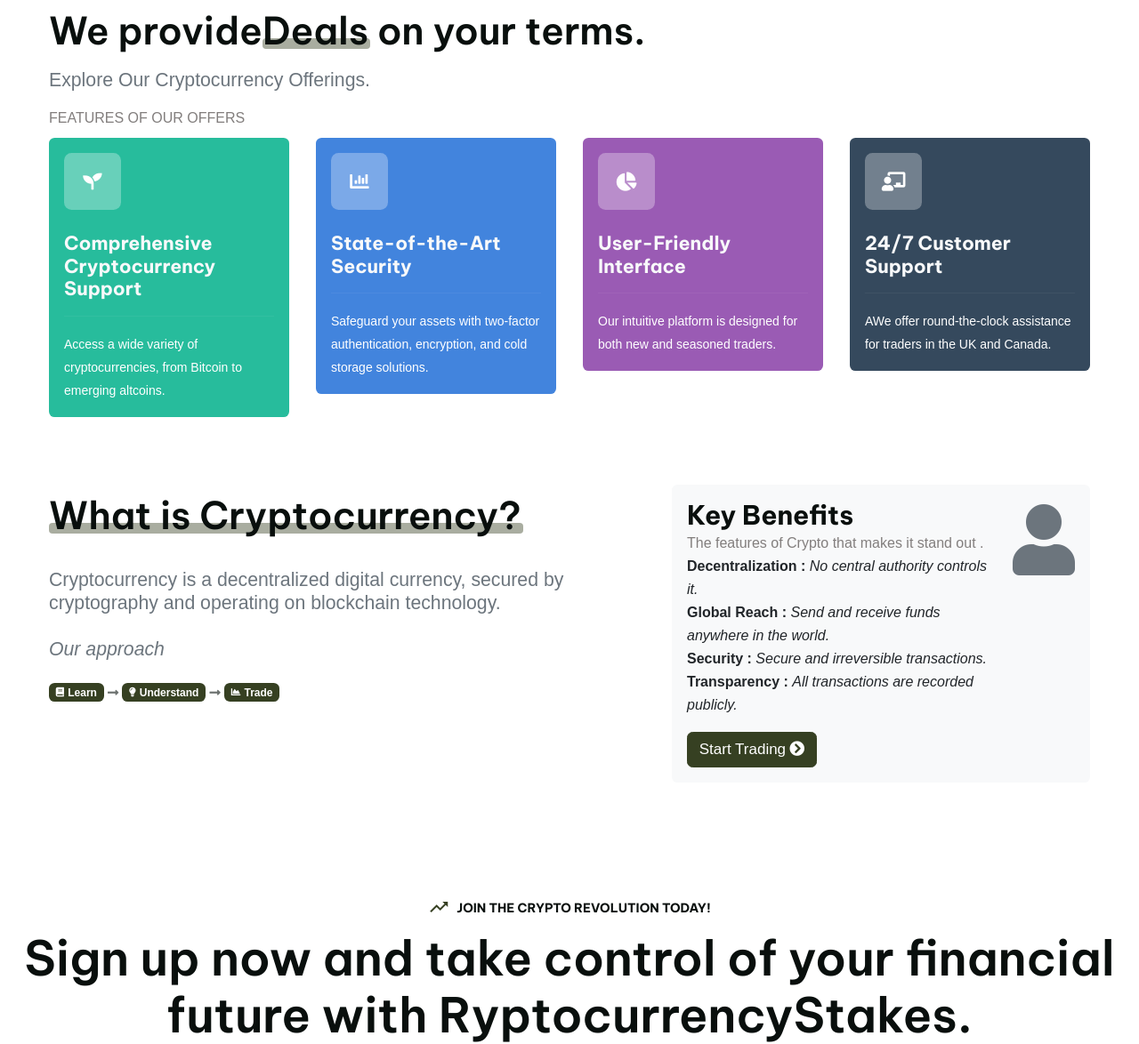
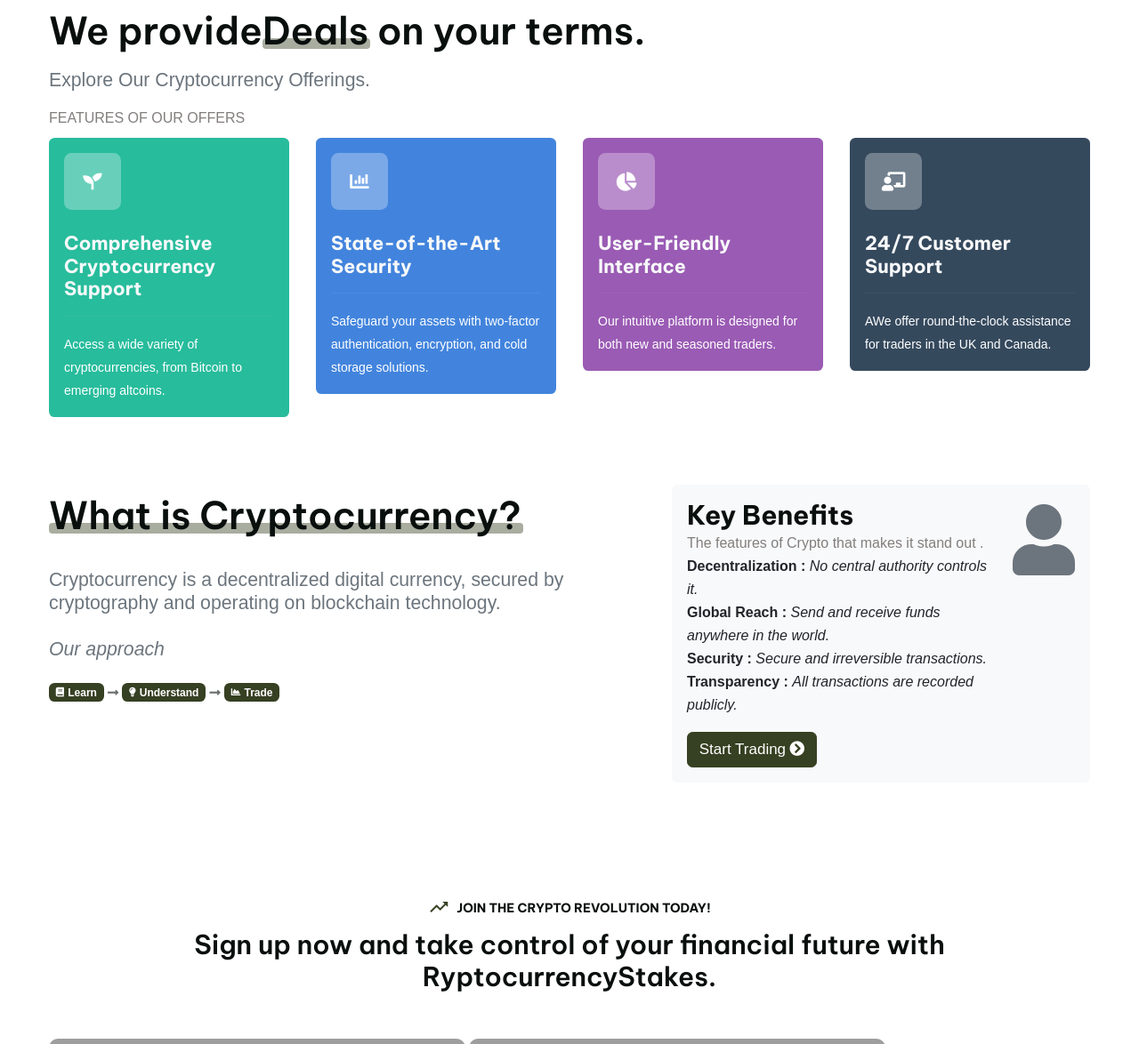
Before and after one commit to Code-Warlock/Rypto, a Django app: page /crypto/ in a window 1280 px wide. Shown: the part 2156-3330 px from the top of the page at 89% size. Run offline with Django 5.2, Linux system fonts and the light colour scheme; some libraries are stand-ins or nearby versions; some web fonts are replaced; grey boxes are pictures that could not be loaded.

Commit message:
Text reduction

```diff
--- a/mainapp/templates/mainapp/crypto.html
+++ b/mainapp/templates/mainapp/crypto.html
@@ -303,9 +303,9 @@
                       <div class="fxvibe-title-section text-center py-5">
                         <div class="sec-title m-0">
                           <h6 class="te-subtitle">Join the Crypto Revolution Today!</h6>
-                          <h2 class="te-title fxvibe-size-default">
+                          <h3 class="te-title fxvibe-size-default px-5">
                             Sign up now and take control of your financial future with RyptocurrencyStakes.
-                          </h2>
+                          </h3>
                         </div>
                       </div>
                     </div>
```
